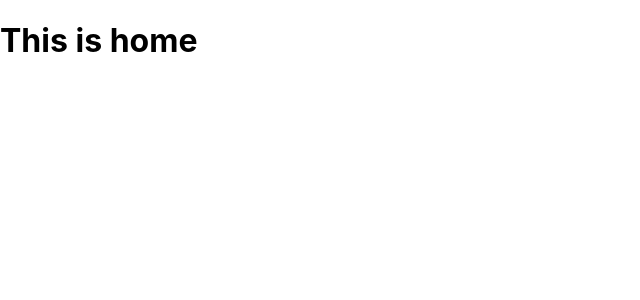
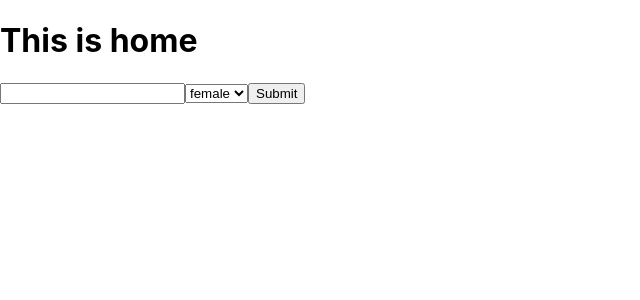
Before and after one commit to NA-Siddiky/jobs-in-bd, a React (Create React App) app: page / in a window 1280 px wide. Shown: the top 300 px of the page, without its empty margins (0-640 px from the left). Built offline with nearby package versions, Linux system fonts and the light colour scheme.

Commit message:
ser register in home page

```diff
--- a/src/Components/Home/Home.js
+++ b/src/Components/Home/Home.js
@@ -1,9 +1,11 @@
 import React from 'react';
+import Register from '../Login/Register/Register';
 
 const Home = () => {
     return (
         <div>
             <h1>This is home</h1>
+            <Register></Register>
         </div>
     );
 };
```
